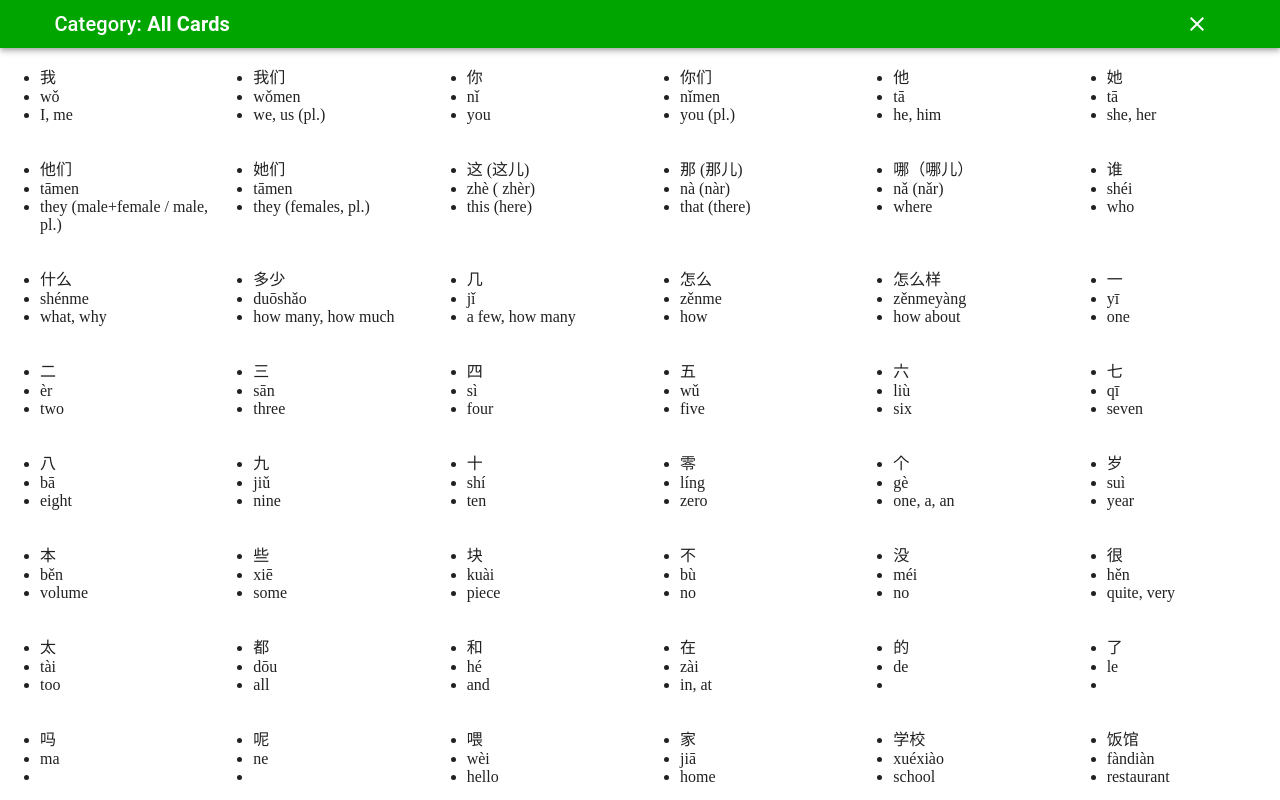
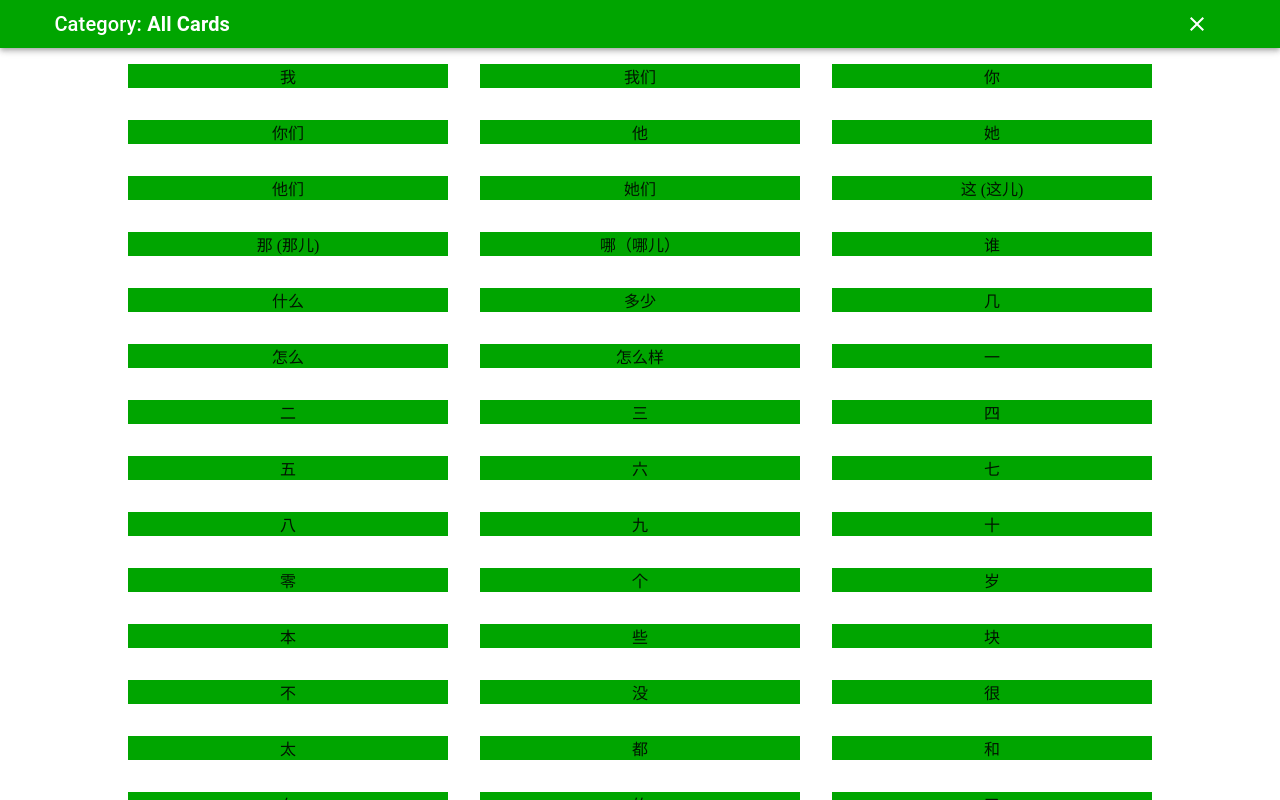
Before and after one commit to davidfitz314/HSK-Learn, a React (Create React App) app: page / in a window 1280 px wide. Both pictures are taken after a click on the button "ALL CARDS". Built offline with nearby package versions, Linux system fonts and the light colour scheme.

Commit message:
attempting to make flippable cards

```diff
--- a/package.json
+++ b/package.json
@@ -14,6 +14,7 @@
     "@types/react": "^16.9.44",
     "@types/react-dom": "^16.9.8",
     "react": "^16.13.1",
+    "react-card-flip": "^1.0.11",
     "react-dom": "^16.13.1",
     "react-scripts": "3.4.1",
     "typescript": "^3.7.5"
--- /dev/null
+++ b/src/components/Card.tsx
@@ -0,0 +1,38 @@
+import React, { useState } from 'react';
+import ReactCardFlip from 'react-card-flip';
+import { createStyles, makeStyles, Theme } from '@material-ui/core/styles';
+
+const useStyles = makeStyles((theme: Theme) => createStyles({
+    cardStyle: {
+        backgroundColor: '#00a500',
+    }
+}));
+
+interface languageGroups {
+    chinese: string;
+    pinyin: string;
+    english: string;
+}
+
+type cardTypes = {
+    card: languageGroups,
+    key: any,
+}
+
+export const Card = (props: cardTypes) => {
+    const classes = useStyles();
+    const [flipped, setFlipped] = useState(false);
+    return (
+        <ReactCardFlip isFlipped={flipped} infinite containerStyle={{ backgroundColor: 'blue' }}>
+            <div onClick={() => setFlipped(!flipped)} className={classes.cardStyle} key='front'>
+                {props.card.chinese}
+            </div>
+            <div onClick={() => setFlipped(!flipped)} className={classes.cardStyle} key='back'>
+                <ul>
+                    <li key={`${props.key}-2`}>{props.card.pinyin}</li>
+                    <li key={`${props.key}-3`}>{props.card.english}</li>
+                </ul>
+            </div>
+        </ReactCardFlip>
+    );
+}
--- a/src/components/CardDisplay.tsx
+++ b/src/components/CardDisplay.tsx
@@ -6,6 +6,7 @@ import AppBar from '@material-ui/core/AppBar';
 import Typography from '@material-ui/core/Typography';
 import { createStyles, makeStyles, Theme } from '@material-ui/core/styles';
 import Grid from '@material-ui/core/Grid';
+import { Card } from './Card';
 
 const useStyles = makeStyles((theme: Theme) => createStyles({
     appBar: {
@@ -17,6 +18,11 @@ const useStyles = makeStyles((theme: Theme) => createStyles({
         marginLeft: theme.spacing(2),
         flex: 1,
     },
+    gridSpacing: {
+        margin: theme.spacing(2),
+        backgroundColor: 'yellow',
+        textAlign: 'center',
+    }
 }));
 
 interface languageGroups {
@@ -38,7 +44,7 @@ type cardProps = {
 
 export const CardDisplay = (props: cardProps) => {
     const classes = useStyles();
-    console.log(props.cardObj);
+    // TODO: change arrow to be a back button, move category to center, add select statement to right for limiting number of cards
     return (
         <div>
             <Dialog fullScreen open={props.open} onClose={props.handleClose}>
@@ -56,18 +62,14 @@ export const CardDisplay = (props: cardProps) => {
                         </Grid>
                     </Grid>
                 </AppBar>
-                <Grid container>
+                <Grid container alignItems='center' justify='center'>
                     {props.cardObj.items && props.cardObj.items.map((item, key) => {
                         return (
-                            <Grid item xs={2}>
-                                <ul>
-                                    <li key={`${key}-1`}>{item.chinese}</li>
-                                    <li key={`${key}-2`}>{item.pinyin}</li>
-                                    <li key={`${key}-3`}>{item.english}</li>
-                                </ul>
-                            </Grid>
-                        );
-                    })}
+                                <Grid key={key} item xs={3} className={classes.gridSpacing}>
+                                    <Card card={item} key={key} />
+                                </Grid>
+                            );
+                        })}
                 </Grid>
             </Dialog>
         </div>
```
Also changed, not shown: 1 other file (tests, documents, lock files or other folders).
